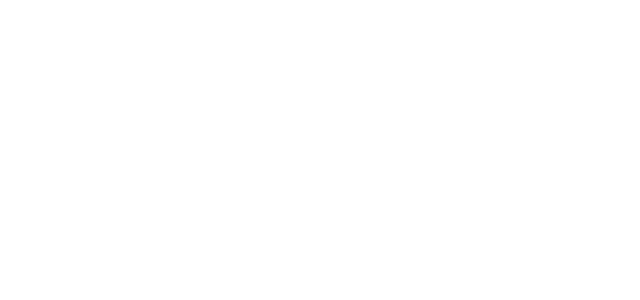
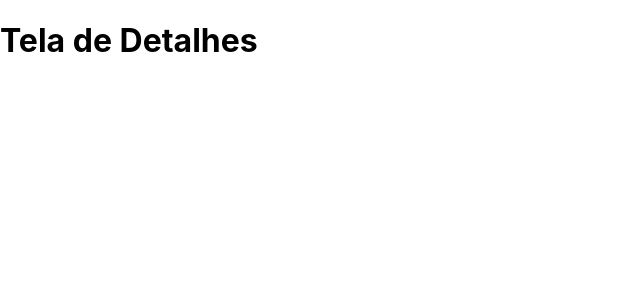
Before and after one commit to indigotech/onboard-guilherme-khoury, a React (Create React App) app: page /details in a window 1280 px wide. Shown: the top 300 px of the page, without its empty margins (0-640 px from the left). Built offline with nearby package versions, Linux system fonts and the light colour scheme.

Commit message:
Tela de detalhes com navegação

```diff
--- a/src/App.tsx
+++ b/src/App.tsx
@@ -5,6 +5,7 @@
 import loginScreen from './LoginScreen';
 import usersList from './UsersList';
 import newUser from './AddUserScreen';
+import detailScreen from './DetailsScreen';
 
 function App(){
   return(
@@ -13,6 +14,7 @@
         <Route exact path="/" component={loginScreen} />
         <Route exact path="/userslist" component={usersList}/>
         <Route exact path="/newuser" component={newUser}/>
+        <Route excat path="/details" component={detailScreen}/>
       </Switch>
     </Router>
   )}
--- /dev/null
+++ b/src/DetailsScreen.tsx
@@ -0,0 +1,7 @@
+import React from 'react';
+
+export default function detailScreen (){
+    return(
+        <h1>Tela de Detalhes</h1>
+    )
+}
--- a/src/UsersList.tsx
+++ b/src/UsersList.tsx
@@ -57,6 +57,10 @@
     history.push('/newuser');
   }
 
+  function handleDetailClick(){
+    history.push('/details');
+  }
+
   return (
     <div className='App'>
       <header className='App-header'>
@@ -67,7 +71,7 @@
             <th>E-mail</th>
           </tr>
           {totalData.map((user) => (
-            <tr key={user.id}>
+            <tr key={user.id} onClick={handleDetailClick}>
               <td>{user.name}</td>
               <td>{user.email}</td>
             </tr>
```
